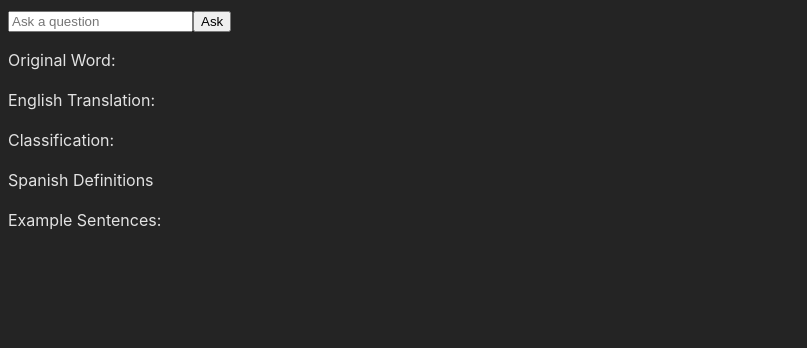
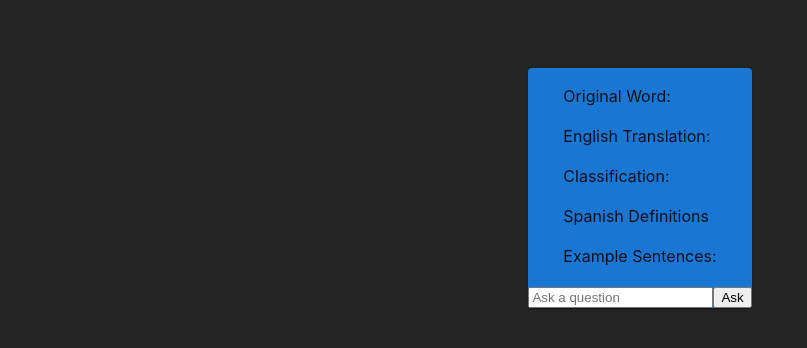
Before and after one commit to wanderwayward/WordFlash, a React (Vite) app: page / in a window 1280 px wide. Shown: the top 348 px of the page, without its empty margins (0-807 px from the left). Built offline with nearby package versions, Linux system fonts and the light colour scheme.

Commit message:
Abstracted questionbox component

```diff
--- a/package.json
+++ b/package.json
@@ -14,7 +14,8 @@
     "@emotion/styled": "^11.11.0",
     "@mui/material": "^5.14.18",
     "react": "^18.2.0",
-    "react-dom": "^18.2.0"
+    "react-dom": "^18.2.0",
+    "react-router-dom": "^6.19.0"
   },
   "devDependencies": {
     "@types/react": "^18.2.37",
--- a/src/App.jsx
+++ b/src/App.jsx
@@ -1,14 +1,32 @@
-import './App.css'
-import Chat from '../src/Pages/Chat/chat.component'
+import { Box, Grid } from '@mui/material';
+import { BrowserRouter as Router, Route, Routes } from 'react-router-dom';
+import Chat from '../src/Pages/Chat/chat.component';
+import User from '../src/Pages/User/user.component';
 
 const App = () => {
+  return (
+    <Router>
+      <Box style={{ paddingTop: '60px' }}>
 
-  return (
+        {/* Outer Grid container */}
+        <Grid container justifyContent="center" alignItems="center" style={{ width: '100%' }}>
+          {/* Main Content */}
+          <Grid item xs={12} sm={10} style={{ width: '100%' }}>
+            {/* Inner Grid container */}
+            <Grid container justifyContent="center" alignItems="center">
 
-    <div className="App">
-        <Chat />
-    </div>
-  )
+              <Routes>
+                <Route path="/" element={<Chat />} />
+                <Route path="/User" element={<User />} />
+              </Routes>
+
+            </Grid> {/* End of Inner Grid container */}
+          </Grid> {/* End of Main Content */}
+        </Grid> {/* End of Outer Grid container */}
+
+      </Box>
+    </Router>
+  );
 }
 
-export default App
+export default App;
--- a/src/Pages/Chat/chat.component.jsx
+++ b/src/Pages/Chat/chat.component.jsx
@@ -1,5 +1,7 @@
 import React, { useState } from 'react';
+import { Paper, Grid } from "@mui/material";
 import AnswerBox from '../../components/answer-box/answer-box.component';
+import QuestionBox from '../../components/question-box/question-box.component';
 
 const Chat = () => {
   const [question, setQuestion] = useState('');
@@ -33,21 +35,21 @@ const Chat = () => {
   };
 
   return (
-    <div>
-      <form onSubmit={handleSubmit}>
-        <input
-          type="text"
-          value={question}
-          onChange={(e) => setQuestion(e.target.value)}
-          placeholder="Ask a question"
-        />
-        <button type="submit">Ask</button>
-      </form>
+    <Paper
+    sx={{
+      display: "flex",
+      flexDirection: "column",
+      alignItems: "center",
+      justifyContent: "center",
+      margin: "auto",
+      backgroundColor: "primary.main",
+    }}
+    >
 
       <AnswerBox response={response} />
+      <QuestionBox question={question} setQuestion={setQuestion}  handleSubmit={handleSubmit}/>
 
-
-    </div>
+    </Paper>
   );
 }
 
--- /dev/null
+++ b/src/Pages/User/user.component.jsx
@@ -0,0 +1,9 @@
+const User = () => {
+    return (
+        <div>
+            <h1>User</h1>
+        </div>
+    )
+}
+
+export default User;
--- a/src/components/question-box/question-box.component.jsx
+++ b/src/components/question-box/question-box.component.jsx
@@ -0,0 +1,20 @@
+import {Box} from "@mui/material";
+
+const QuestionBox = ({ question, setQuestion, handleSubmit }) => {
+    return(
+        <Box>
+            <form onSubmit={handleSubmit}>
+            <input
+            type="text"
+            value={question}
+            onChange={(e) => setQuestion(e.target.value)}
+            placeholder="Ask a question"
+            />
+            <button type="submit">Ask</button>
+            </form>
+        </Box>
+
+    )
+}
+
+export default QuestionBox;
```
Also changed, not shown: 1 other file (tests, documents, lock files or other folders).
